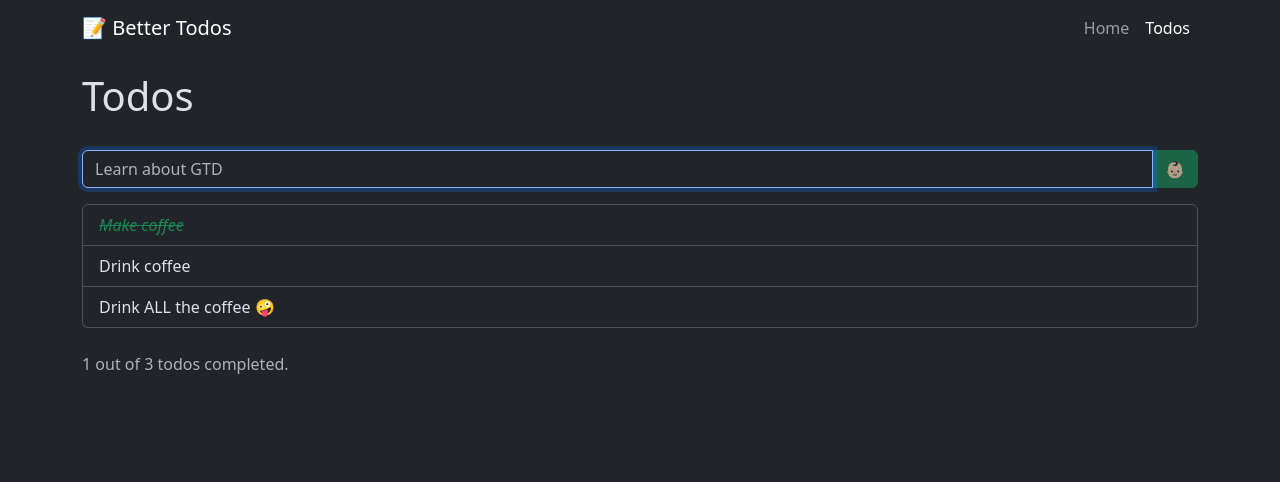
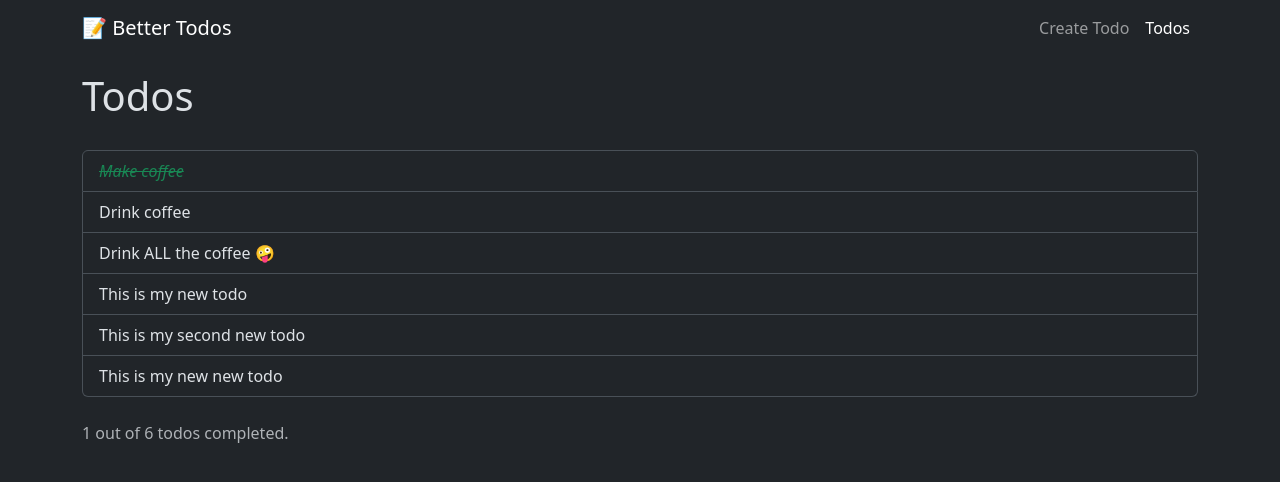
Before and after one commit to drblue/fed23-javascript-2, a React (Vite) app in the folder 06-better-todos/: page /todos in a window 1280 px wide. Shown: the top 482 px of the page. Built offline with nearby package versions, Linux system fonts and the light colour scheme; data requests are answered from the project's data file.

Commit message:
Moved Create Todo to its own page. Also show nice success or error message depending on status.

```diff
--- a/06-better-todos/data/db.json
+++ b/06-better-todos/data/db.json
@@ -14,6 +14,21 @@
       "title": "Drink ALL the coffee 🤪",
       "completed": false,
       "id": 4
+    },
+    {
+      "title": "This is my new todo",
+      "completed": false,
+      "id": 5
+    },
+    {
+      "title": "This is my second new todo",
+      "completed": false,
+      "id": 6
+    },
+    {
+      "title": "This is my new new todo",
+      "completed": false,
+      "id": 7
     }
   ]
 }
--- a/06-better-todos/src/App.tsx
+++ b/06-better-todos/src/App.tsx
@@ -1,6 +1,7 @@
 import Container from "react-bootstrap/Container";
 import { Routes, Route } from "react-router-dom";
 import Navigation from "./components/Navigation";
+import CreateTodoPage from "./pages/CreateTodoPage";
 import HomePage from "./pages/HomePage";
 import NotFoundPage from "./pages/NotFoundPage";
 import TodosPage from "./pages/TodosPage";
@@ -17,6 +18,7 @@ function App() {
 					<Route path="/" element={<HomePage />} />
 					<Route path="/todos" element={<TodosPage />} />
 					<Route path="/todos/:id" element={<TodoPage />} />
+					<Route path="/todos/create" element={<CreateTodoPage />} />
 
 					<Route path="*" element={<NotFoundPage />} />
 				</Routes>
--- a/06-better-todos/src/components/Navigation.tsx
+++ b/06-better-todos/src/components/Navigation.tsx
@@ -12,8 +12,8 @@ const Navigation = () => {
 				<Navbar.Toggle aria-controls="basic-navbar-nav" />
 				<Navbar.Collapse id="basic-navbar-nav">
 					<Nav className="ms-auto">
-						<Nav.Link as={NavLink} to="/">Home</Nav.Link>
-						<Nav.Link as={NavLink} to="/todos">Todos</Nav.Link>
+						<Nav.Link as={NavLink} to="/todos/create">Create Todo</Nav.Link>
+						<Nav.Link as={NavLink} end to="/todos">Todos</Nav.Link>
 					</Nav>
 				</Navbar.Collapse>
 			</Container>
--- /dev/null
+++ b/06-better-todos/src/pages/CreateTodoPage.tsx
@@ -0,0 +1,56 @@
+import { useState } from "react";
+import Alert from "react-bootstrap/Alert";
+import { Link } from "react-router-dom";
+import AddNewTodoForm from "../components/AddNewTodoForm"
+import * as TodosAPI from "../services/TodosAPI";
+import { NewTodo, Todo } from "../types/Todo";
+
+const CreateTodoPage = () => {
+	const [createdTodo, setCreatedTodo] = useState<Todo | null>(null);
+	const [error, setError] = useState<string | false>(false);
+
+	const addTodo = async (todo: NewTodo) => {
+		setCreatedTodo(null);
+		setError(false);
+
+		try {
+			const data = await TodosAPI.createTodo(todo);
+
+			setCreatedTodo(data);
+		} catch (err) {
+			if (err instanceof Error) {
+				setError(err.message);
+			} else {
+				setError("ERROR: We've reached an unreachable state. Anything is possible. The limits were in our heads all along. Follow your dreams.");
+			}
+		}
+	}
+
+	return (
+		<>
+			<h1>Create a new Todo</h1>
+
+			{error && <Alert variant="warning">{error}</Alert>}
+
+			<AddNewTodoForm
+				onAddTodo={addTodo}
+			/>
+
+			{createdTodo && (
+				<Alert variant="success">
+					<p>Created todo successfully</p>
+
+					<Link to={`/todos/${createdTodo.id}`} className="btn btn-success" role="button">
+						Go to todo &raquo;
+					</Link>
+				</Alert>
+			)}
+
+			<Link to="/todos" className="btn btn-secondary" role="button">
+				&laquo; Back to all todos
+			</Link>
+		</>
+	)
+}
+
+export default CreateTodoPage
--- a/06-better-todos/src/pages/TodoPage.tsx
+++ b/06-better-todos/src/pages/TodoPage.tsx
@@ -1,5 +1,4 @@
 import { useEffect, useState } from "react";
-import Button from "react-bootstrap/Button";
 import { Link, useParams } from "react-router-dom";
 import { Todo } from "../types/Todo";
 import * as TodosAPI from "../services/TodosAPI";
--- a/06-better-todos/src/pages/TodosPage.tsx
+++ b/06-better-todos/src/pages/TodosPage.tsx
@@ -1,10 +1,9 @@
 import { useEffect, useState } from "react";
 import ListGroup from "react-bootstrap/ListGroup";
 import { Link } from "react-router-dom";
-import AddNewTodoForm from "../components/AddNewTodoForm";
 import TodoCounter from "../components/TodoCounter";
 import * as TodosAPI from "../services/TodosAPI";
-import { NewTodo, Todo } from "../types/Todo";
+import { Todo } from "../types/Todo";
 
 function TodosPage() {
 	const [todos, setTodos] = useState<Todo[]>([]);
@@ -15,13 +14,6 @@ function TodosPage() {
 	renderCountRef.current++;
 	console.log("I have rendered this many times:", renderCountRef.current);
 	*/
-
-	const addTodo = async (todo: NewTodo) => {
-		// const newTodo = await TodosAPI.createTodo(todo);
-		// setTodos([...todos, newTodo]);
-		await TodosAPI.createTodo(todo);
-		getTodos();
-	}
 
 	const getTodos = async () => {
 		setTodos([]);
@@ -58,10 +50,6 @@ function TodosPage() {
 		<>
 			<h1>Todos</h1>
 
-			<AddNewTodoForm
-				onAddTodo={addTodo}
-			/>
-
 			{todos.length > 0 && (
 				<>
 					<ListGroup className="todolist">
```
